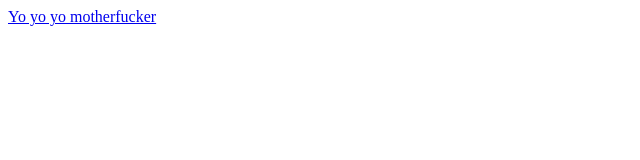
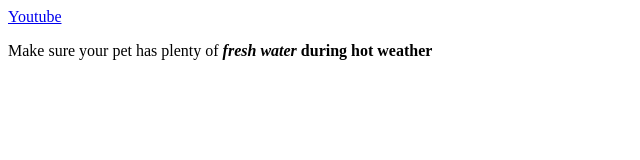
Before and after one commit to Qude456/project-01, a plain HTML site: page index.html in a window 1280 px wide. Shown: the whole page, without its empty margins (0-640 px from the left). Drawn offline with Linux system fonts and the light colour scheme.

Commit message:
Added paragraph

```diff
--- a/index.html
+++ b/index.html
@@ -7,6 +7,7 @@
     <title>My site</title>
 </head>
 <body>
-    <a href="http://youtube.com">Yo yo yo motherfucker</a>
+    <a href="http://youtube.com">Youtube</a>
+    <p>Make sure your pet has plenty of<i><b> fresh water</b></i><b> during hot weather</b></p>
 </body>
 </html>
```
